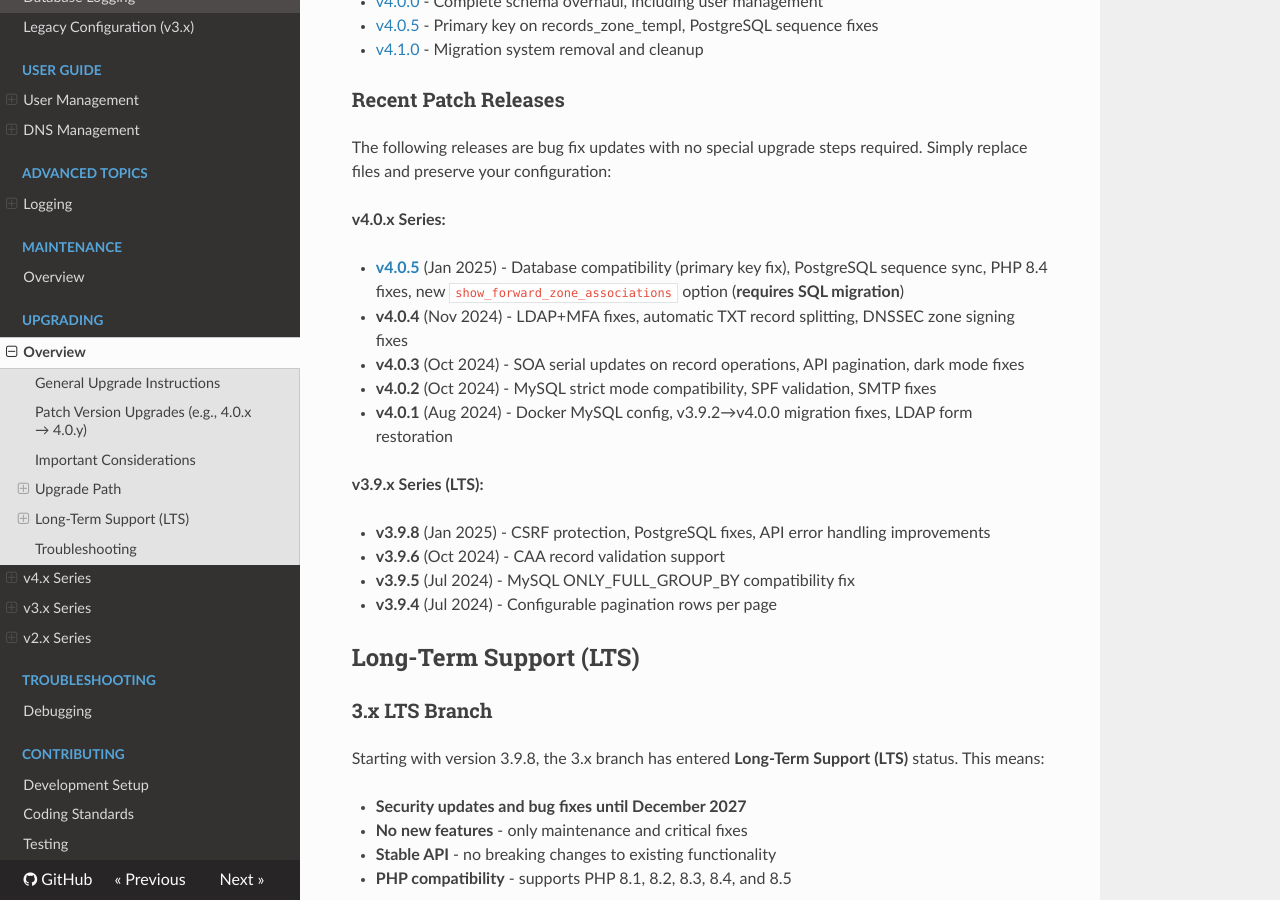
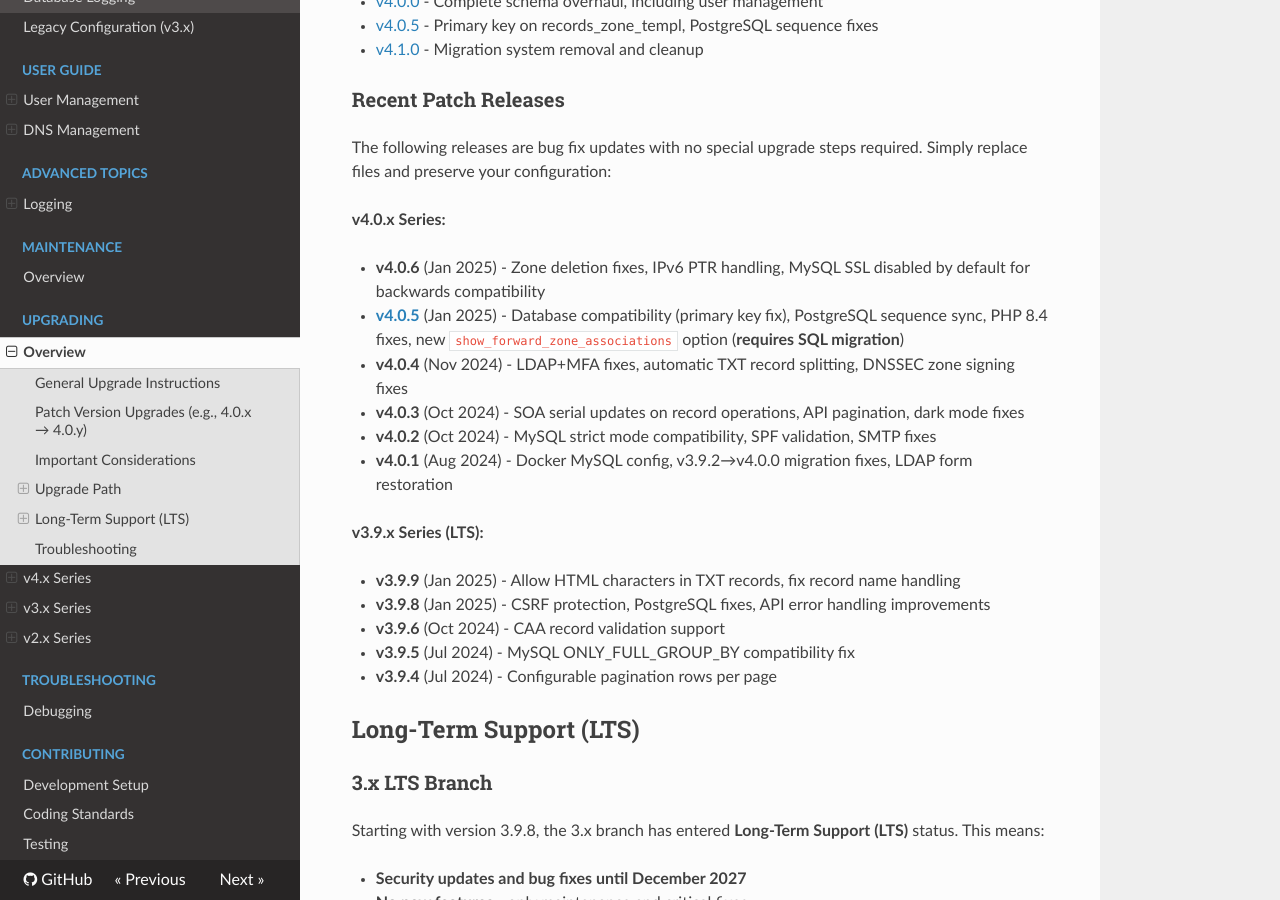
Before and after one commit to poweradmin/poweradmin-docs, an MkDocs documentation site: the page built from docs/upgrading/index.md, in a window 1280 px wide and 900 px high, scrolled down 2354 px. Built offline with MkDocs 1.6.1, drawn with Linux system fonts in a browser that asks for light colours; nearby versions of some CDN libraries.

Commit message:
docs(upgrading): add v4.0.6 and v3.9.9 to patch releases list

```diff
--- a/docs/upgrading/index.md
+++ b/docs/upgrading/index.md
@@ -97,6 +97,7 @@ The following releases are bug fix updates with no special upgrade steps require
 
 **v4.0.x Series:**
 
+- **v4.0.6** (Jan 2025) - Zone deletion fixes, IPv6 PTR handling, MySQL SSL disabled by default for backwards compatibility
 - **[v4.0.5](v4.0.5.md)** (Jan 2025) - Database compatibility (primary key fix), PostgreSQL sequence sync, PHP 8.4 fixes, new `show_forward_zone_associations` option (**requires SQL migration**)
 - **v4.0.4** (Nov 2024) - LDAP+MFA fixes, automatic TXT record splitting, DNSSEC zone signing fixes
 - **v4.0.3** (Oct 2024) - SOA serial updates on record operations, API pagination, dark mode fixes
@@ -105,6 +106,7 @@ The following releases are bug fix updates with no special upgrade steps require
 
 **v3.9.x Series (LTS):**
 
+- **v3.9.9** (Jan 2025) - Allow HTML characters in TXT records, fix record name handling
 - **v3.9.8** (Jan 2025) - CSRF protection, PostgreSQL fixes, API error handling improvements
 - **v3.9.6** (Oct 2024) - CAA record validation support
 - **v3.9.5** (Jul 2024) - MySQL ONLY_FULL_GROUP_BY compatibility fix
```
